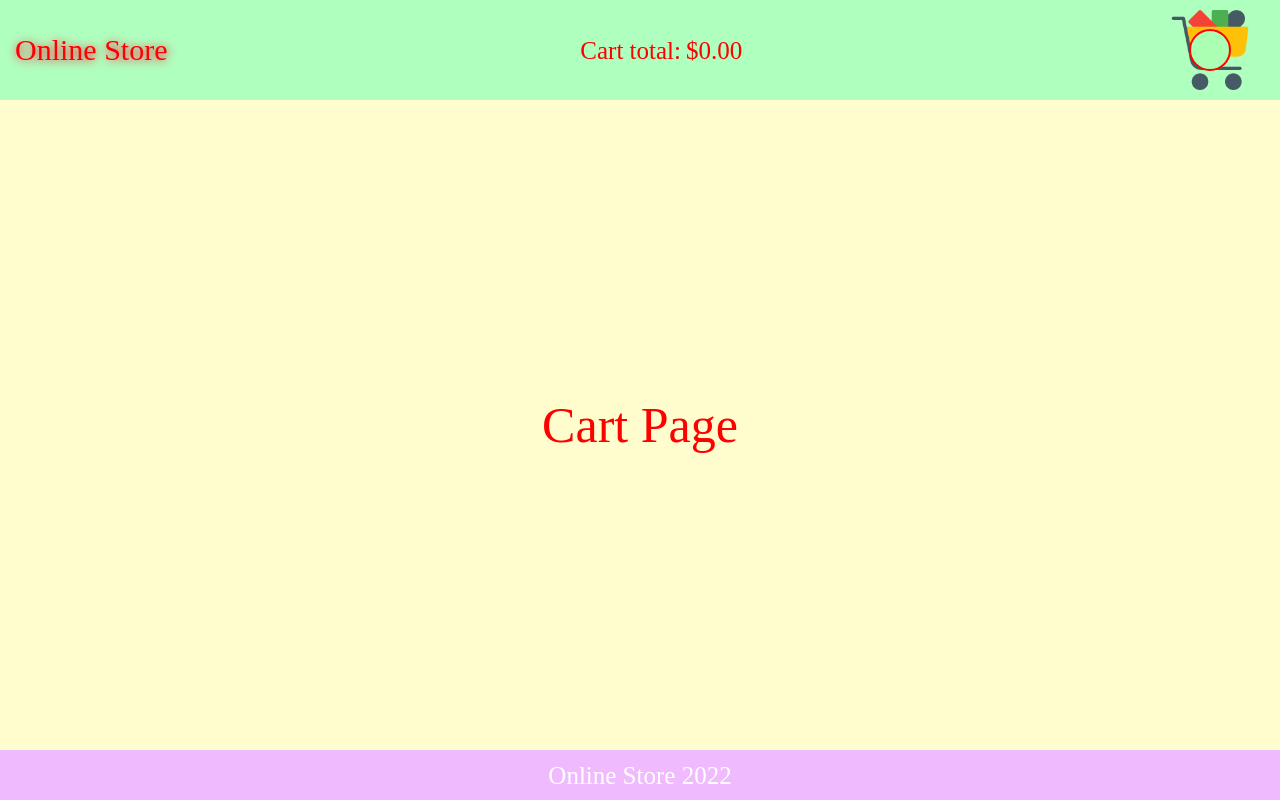
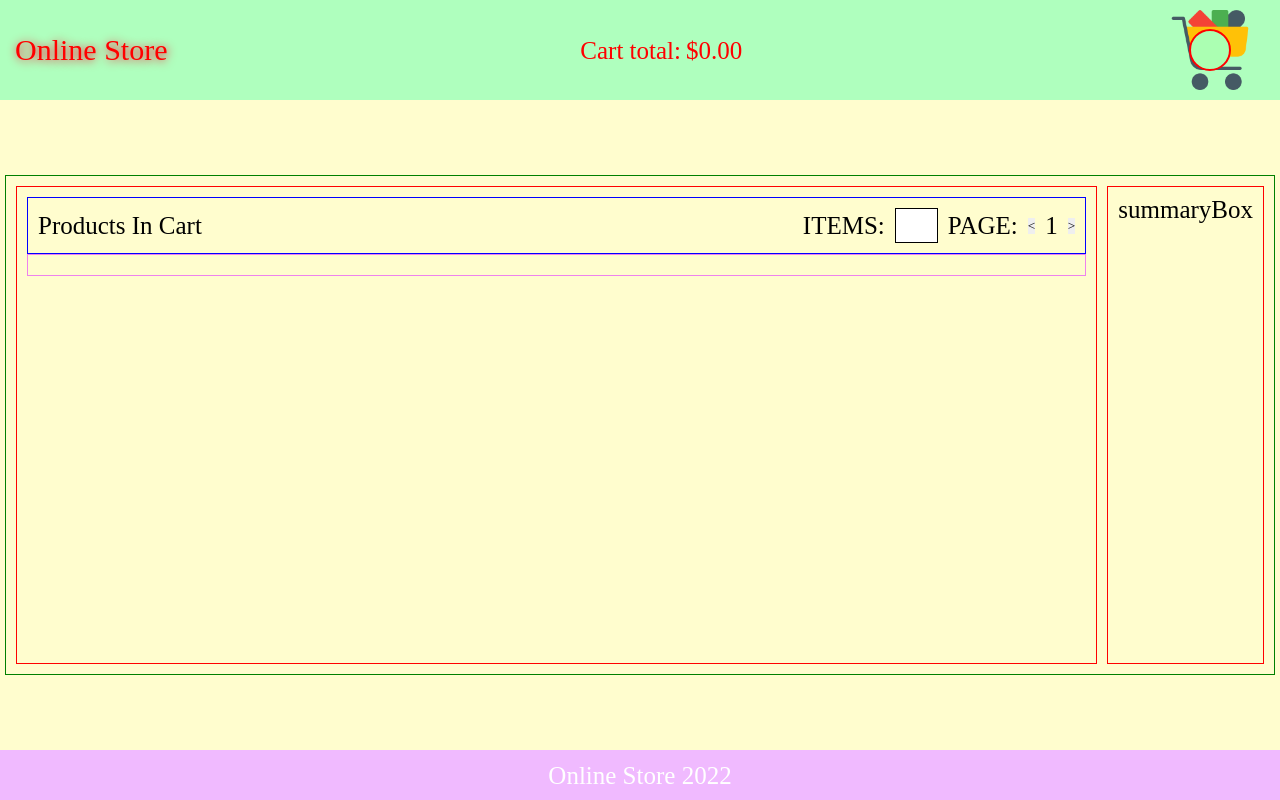
Before and after one commit to olegpl1993/online-store, a website built with webpack: page src/index.html in a window 1280 px wide. Both pictures are taken after a click on the link 1210 px from the left and 50 px from the top of the page. Built offline with nearby package versions, Linux system fonts and the light colour scheme.

Commit message:
feat: working module cart layout

```diff
--- a/src/modules/cart/cart.scss
+++ b/src/modules/cart/cart.scss
@@ -1,7 +1,66 @@
 .cart {
-  font-size: 50px;
-  color: red;
+  font-size: 25px;
   display: flex;
-  align-items: center;
+  align-items: flex-start;
   justify-content: center;
+  border: 1px solid green;
+  height: 500px;
+  padding: 10px;
+  gap: 10px;
+
+  .productsBox {
+    border: 1px solid red;
+    height: 100%;
+    padding: 10px;
+    width: 100%;
+
+    .productsTopRow {
+      border: 1px solid blue;
+      display: flex;
+      align-items: center;
+      justify-content: space-between;
+      padding: 10px;
+
+      .productsListOption {
+        display: flex;
+        align-items: center;
+        gap: 10px;
+
+        .optionItemsInput {
+          border: 1px solid black;
+          font-size: 20px;
+          width: 43px;
+          height: 35px;
+          padding: 5px;
+        }
+      }
+    }
+
+    .productsList {
+      border: 1px solid violet;
+      display: flex;
+      flex-direction: column;
+      gap: 5px;
+      width: 100%;
+      padding: 10px;
+
+      .productRow {
+        display: flex;
+        align-items: center;
+        justify-content: space-between;
+        padding: 10px;
+        border: 1px solid green;
+
+        .productTitle {
+          font-size: 20px;
+        }
+      }
+    }
+  }
+
+  .summaryBox {
+    border: 1px solid red;
+    height: 100%;
+    padding: 10px;
+  }
 }
--- a/src/modules/cart/cart.ts
+++ b/src/modules/cart/cart.ts
@@ -1,9 +1,44 @@
-import './cart.scss'
-import { createElement } from '../createElement'
+import './cart.scss';
+import { createElement } from '../createElement';
+import { cartState } from '../state';
+import { products } from '../state';
 
 
 export function cart(contentBox: HTMLElement) {
-  const cart = createElement(contentBox, 'div', 'cart', 'Cart Page')
+  while (contentBox.firstChild) contentBox.removeChild(contentBox.firstChild); // очищаем узел contentBox
+
+  const cart = createElement(contentBox, 'div', 'cart');
+  const productsBox = createElement(cart, 'div', 'productsBox');
+  const summaryBox = createElement(cart, 'div', 'summaryBox', 'summaryBox');
+
+  // блок продуктов -----------------------------------------------------------------------
+  const productsTopRow = createElement(productsBox, 'div', 'productsTopRow');
+  const productsListTitle = createElement(productsTopRow, 'div', 'productsListTitle', 'Products In Cart');
+  const productsListOption = createElement(productsTopRow, 'div', 'productsListOption');
+  const optionItemsText = createElement(productsListOption, 'div', 'optionItemsText', 'ITEMS:');
+  const optionItemsInput = createElement(productsListOption, 'input', 'optionItemsInput');
+  const optionPageText = createElement(productsListOption, 'div', 'optionPageText', 'PAGE:');
+  const optionPageBackBtn = createElement(productsListOption, 'button', 'optionPageBackBtn', '<');
+  const optionPageNumber = createElement(productsListOption, 'div', 'optionPageNumber', '1');
+  const optionPageNextBtn = createElement(productsListOption, 'button', 'optionPageNextBtn', '>');
+
+  const cartStateObj = cartState.map((product) => product.id) // { ID товара : количество товара }
+    .reduce((acc: any, el: number) => { acc[el] = (acc[el] || 0) + 1; return acc }, {}); // TODO (типизировать ANY)
+  console.log(cartState)
+  console.log(cartStateObj)
+
+  const productsList = createElement(productsBox, 'div', 'productsList');
+  let i = 1; // начальная строка товара
+  for (const id in cartStateObj) {
+    const productRow = createElement(productsList, 'div', 'productRow');
+    const numberRow = createElement(productRow, 'div', 'numberRow', `${i++}`);
+    const productTitle = createElement(productRow, 'div', 'productTitle', `${products[+id - 1].title}`);
+  }
+
+
+
+  // блок подсчета суммы ------------------------------------------------------------------
+
 
   return cart;
 }
```
